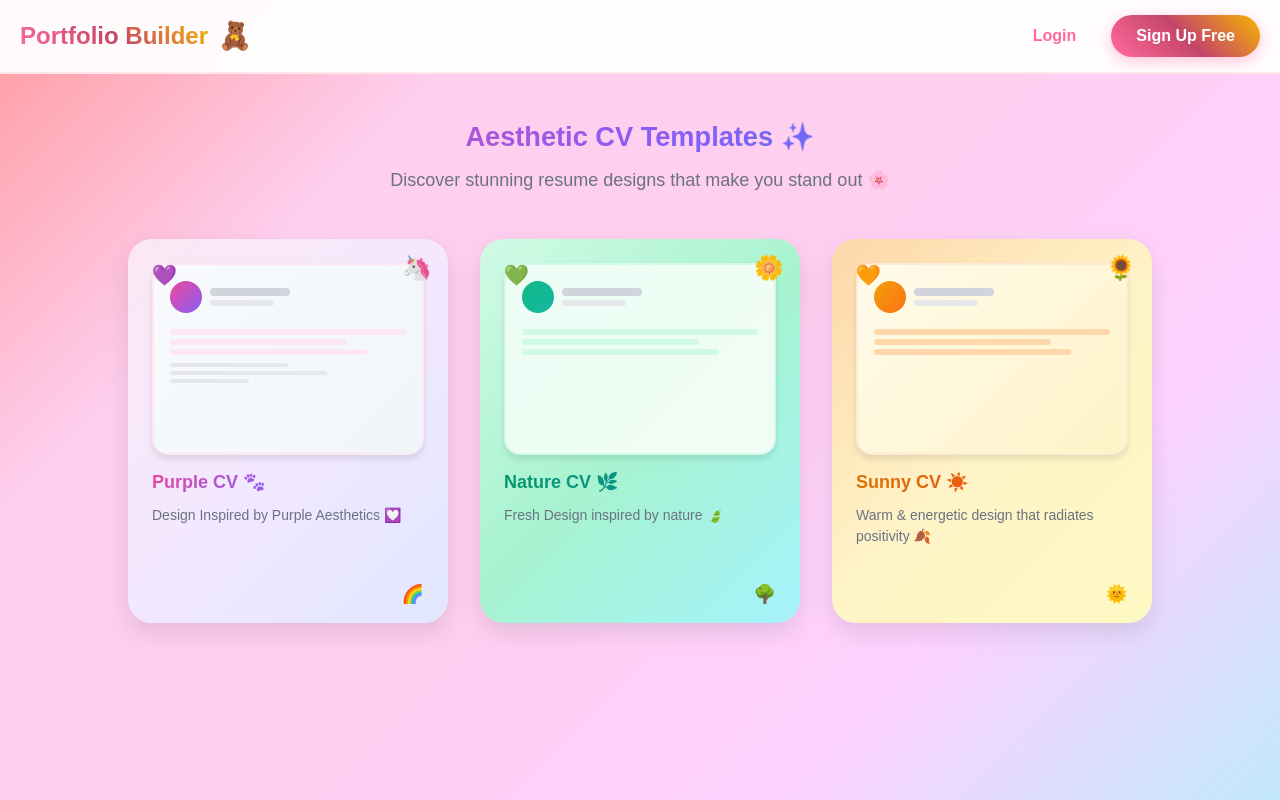
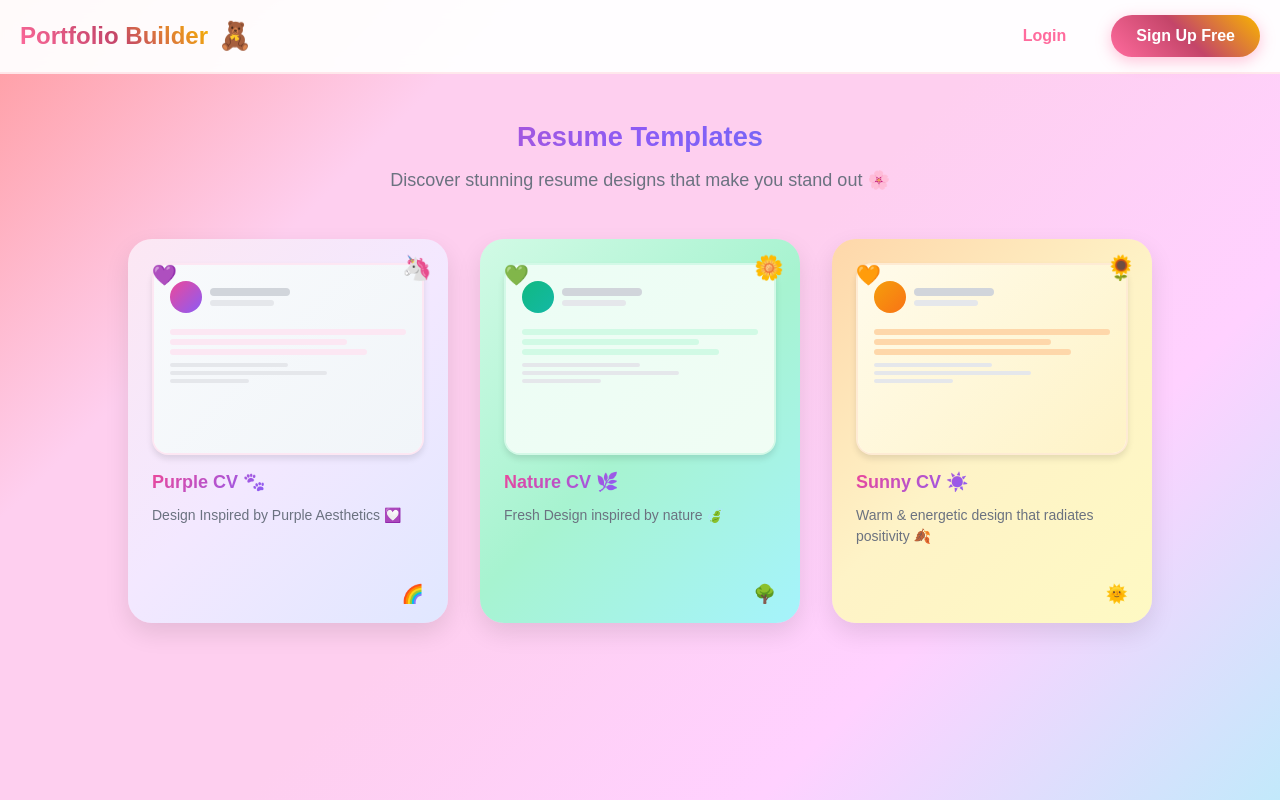
Before and after one commit to Tayyba-Zulfiqar/Portfolio-Builder, a React (Vite) app in the folder Frontend/: page /templates in a window 1280 px wide. Built offline with nearby package versions, Linux system fonts and the light colour scheme.

Commit message:
made card templates reuseable

```diff
--- a/Frontend/Shared/UI Elements/Cards/CardContainer.jsx
+++ b/Frontend/Shared/UI Elements/Cards/CardContainer.jsx
@@ -5,7 +5,7 @@ export default function CardHeader() {
     <>
       <div className="container">
         <div className="head">
-          <h1 className="title">Aesthetic CV Templates ✨</h1>
+          <h1 className="title">Resume Templates </h1>
           <p className="subtitle">
             Discover stunning resume designs that make you stand out 🌸
           </p>
--- a/Frontend/Shared/UI Elements/Cards/Cards.jsx
+++ b/Frontend/Shared/UI Elements/Cards/Cards.jsx
@@ -1,14 +1,51 @@
-import "./Cards.css";
-import PurpleCard from "./PurpleCard";
-import NatureCard from "./NatureCard";
-import SunnyCard from "./SunnyCard";
+import "./TemplateCard";
+import TemplateCard from "./TemplateCard";
 
 export default function Cards() {
+  const templates = [
+    {
+      id: "1",
+      themeClass: "pink-theme",
+      emojis: ["🦄", "💜", "🌈"],
+      avatarClass: "",
+      lineClass: "",
+      title: "Purple CV 🐾",
+      description: "Design Inspired by Purple Aesthetics 💟",
+      btnClass: "pink-btn",
+      btnIcon: "🐻‍❄️",
+      favIcon: "❤️",
+    },
+    {
+      id: "2",
+      themeClass: "green-theme",
+      emojis: ["🌼", "💚", "🌳"],
+      avatarClass: "green-avatar",
+      lineClass: "green-line",
+      title: "Nature CV 🌿",
+      description: "Fresh Design inspired by nature 🍃",
+      btnClass: "green-btn",
+      btnIcon: "🐼",
+      favIcon: "💚",
+    },
+    {
+      id: "3",
+      themeClass: "orange-theme",
+      emojis: ["🌻", "🧡", "🌞"],
+      avatarClass: "orange-avatar",
+      lineClass: "orange-line",
+      title: "Sunny CV ☀️",
+      description: "Warm & energetic design that radiates positivity 🍂",
+      btnClass: "orange-btn",
+      btnIcon: "🐻",
+      favIcon: "🧡",
+    },
+  ];
+
   return (
     <div className="cards-grid">
-      <PurpleCard />
-      <NatureCard />
-      <SunnyCard />
+      {templates.map((template) => (
+        <TemplateCard key={template.id} {...template} />
+      ))}
     </div>
   );
 }
--- a/Frontend/Shared/UI Elements/Cards/NatureCard.jsx
+++ /dev/null
@@ -1,53 +0,0 @@
-import "./Cards.css";
-export default function NatureCard() {
-  return (
-    <div className="cv-card green-theme">
-      <div className="emoji emoji-1">🌼</div>
-      <div className="emoji emoji-2">💚</div>
-      <div className="emoji emoji-3">🌳</div>
-
-      <div className="bg-decoration"></div>
-
-      <div className="cv-preview">
-        <div className="cv-content">
-          <div className="cv-header">
-            <div className="avatar green-avatar"></div>
-            <div className="name-section">
-              <div className="name-bar"></div>
-              <div className="title-bar"></div>
-            </div>
-          </div>
-          <div className="cv-body">
-            <div className="content-line full green-line"></div>
-            <div className="content-line three-quarter green-line"></div>
-            <div className="content-line five-sixth green-line"></div>
-          </div>
-        </div>
-        <div className="hover-overlay green-overlay"></div>
-      </div>
-
-      <div className="template-info">
-        <div className="info-header">
-          <h3 className="template-title green-title">Nature CV 🌿</h3>
-        </div>
-        <p className="template-description">
-          Fresh Design inspired by nature 🍃
-        </p>
-      </div>
-
-      <div className="explore-overlay">
-        <div className="explore-content">
-          <button className="explore-btn green-btn">
-            <span className="btn-icon">🐼</span>
-            <span>Use this Template </span>
-          </button>
-          <div className="action-buttons">
-            <button className="action-btn">
-              <span>💚</span>
-            </button>
-          </div>
-        </div>
-      </div>
-    </div>
-  );
-}
--- a/Frontend/Shared/UI Elements/Cards/SunnyCard.jsx
+++ /dev/null
@@ -1,53 +0,0 @@
-import "./Cards.css";
-export default function SunnyCard() {
-  return (
-    <div className="cv-card orange-theme">
-      <div className="emoji emoji-1">🌻</div>
-      <div className="emoji emoji-2">🧡</div>
-      <div className="emoji emoji-3">🌞</div>
-
-      <div className="bg-decoration"></div>
-
-      <div className="cv-preview">
-        <div className="cv-content">
-          <div className="cv-header">
-            <div className="avatar orange-avatar"></div>
-            <div className="name-section">
-              <div className="name-bar"></div>
-              <div className="title-bar"></div>
-            </div>
-          </div>
-          <div className="cv-body">
-            <div className="content-line full orange-line"></div>
-            <div className="content-line three-quarter orange-line"></div>
-            <div className="content-line five-sixth orange-line"></div>
-          </div>
-        </div>
-        <div className="hover-overlay orange-overlay"></div>
-      </div>
-
-      <div className="template-info">
-        <div className="info-header">
-          <h3 className="template-title orange-title">Sunny CV ☀️</h3>
-        </div>
-        <p className="template-description">
-          Warm & energetic design that radiates positivity 🍂
-        </p>
-      </div>
-
-      <div className="explore-overlay">
-        <div className="explore-content">
-          <button className="explore-btn orange-btn">
-            <span className="btn-icon">🐻</span>
-            <span>Use this Template </span>
-          </button>
-          <div className="action-buttons">
-            <button className="action-btn">
-              <span>🧡</span>
-            </button>
-          </div>
-        </div>
-      </div>
-    </div>
-  );
-}
--- /dev/null
+++ b/Frontend/Shared/UI Elements/Cards/TemplateCard.jsx
@@ -0,0 +1,76 @@
+import "./TemplateCard.css";
+import { useNavigate } from "react-router-dom";
+
+export default function TemplateCard({
+  id,
+  themeClass,
+  emojis,
+  avatarClass,
+  lineClass,
+  title,
+  description,
+  btnClass,
+  btnIcon,
+  favIcon,
+}) {
+  const navigate = useNavigate();
+
+  return (
+    <div className={`cv-card ${themeClass}`}>
+      <div className="emoji emoji-1">{emojis[0]}</div>
+      <div className="emoji emoji-2">{emojis[1]}</div>
+      <div className="emoji emoji-3">{emojis[2]}</div>
+
+      <div className="bg-decoration"></div>
+
+      <div className="cv-preview">
+        <div className="cv-content">
+          <div className="cv-header">
+            <div className={`avatar ${avatarClass}`}></div>
+            <div className="name-section">
+              <div className="name-bar"></div>
+              <div className="title-bar"></div>
+            </div>
+          </div>
+
+          <div className="cv-body">
+            <div className={`content-line full ${lineClass}`}></div>
+            <div className={`content-line three-quarter ${lineClass}`}></div>
+            <div className={`content-line five-sixth ${lineClass}`}></div>
+          </div>
+
+          <div className="cv-footer">
+            <div className="footer-line half"></div>
+            <div className="footer-line two-third"></div>
+            <div className="footer-line one-third"></div>
+          </div>
+        </div>
+        <div className={`hover-overlay ${themeClass}-overlay`}></div>
+      </div>
+
+      <div className="template-info">
+        <div className="info-header">
+          <h3 className={`template-title ${themeClass}-title`}>{title}</h3>
+        </div>
+        <p className="template-description">{description}</p>
+      </div>
+
+      <div className="explore-overlay">
+        <div className="explore-content">
+          <button
+            className={`explore-btn ${btnClass}`}
+            onClick={() => navigate(`/templates/${id}`)}>
+            <span className="btn-icon">{btnIcon}</span>
+            <span>Explore Template </span>
+          </button>
+
+          <div className="action-buttons">
+            <button className="action-btn">
+              <span>{favIcon}</span>
+            </button>
+          </div>
+        </div>
+      </div>
+    </div>
+  );
+}
--- a/Frontend/Shared/UI Elements/Header.css
+++ b/Frontend/Shared/UI Elements/Header.css
@@ -16,6 +16,7 @@
   align-items: center;
 }
 
+/* 🔹 Logo styling */
 .logo {
   display: flex;
   align-items: center;
@@ -57,11 +58,41 @@
   padding: 10px 20px;
   border-radius: 25px;
   transition: all 0.3s ease;
+  margin-right: 10px;
 }
 
 .login-btn:hover {
   background: rgba(255, 107, 157, 0.1);
   transform: translateY(-2px);
+}
+
+.dashboard-btn,
+.templates-btn {
+  background: none;
+  border: none;
+  color: #ff6b9d;
+  font-weight: bold;
+  font-size: 1rem;
+  cursor: pointer;
+  padding: 0;
+  border-radius: 0;
+  transition: color 0.2s ease;
+  text-decoration: none;
+  border-bottom: 1px solid transparent;
+  margin-right: 30px;
+}
+
+.dashboard-btn:hover,
+.templates-btn:hover {
+  color: #c44569;
+  background: none;
+  transform: none;
+}
+
+.templates-btn.active,
+.dashboard-btn.active {
+  border-bottom: 2px solid #ff6b9d;
+  font-weight: bold;
 }
 
 .signup-btn,
@@ -76,6 +107,8 @@
   cursor: pointer;
   transition: all 0.3s ease;
   box-shadow: 0 4px 15px rgba(255, 107, 157, 0.4);
+  text-decoration: none;
+  display: inline-block;
 }
 
 .signup-btn:hover,
--- a/Frontend/Shared/UI Elements/Header.jsx
+++ b/Frontend/Shared/UI Elements/Header.jsx
@@ -1,6 +1,7 @@
 import "./Header.css";
-import { useNavigate } from "react-router-dom";
+import { useNavigate, NavLink } from "react-router-dom";
 import useAuth from "../Context/useAuth.js";
+
 export default function Header() {
   const navigate = useNavigate();
 
@@ -30,16 +31,21 @@ export default function Header() {
         )}
         {currentUser && (
           <div className="auth-buttons">
-            <button
-              className="login-btn"
-              onClick={() => navigate("/templates")}>
+            <NavLink
+              to="/templates"
+              className={({ isActive }) =>
+                isActive ? "templates-btn active" : "templates-btn"
+              }>
               Templates
-            </button>
-            <button
-              className="login-btn"
-              onClick={() => navigate("/dashboard")}>
-              Library
-            </button>
+            </NavLink>
+            <NavLink
+              to="/dashboard"
+              className={({ isActive }) =>
+                isActive ? "dashboard-btn active" : "dashboard-btn"
+              }>
+              Dashboard
+            </NavLink>
+
             <button
               className="logout-btn"
               onClick={() => {
--- a/Frontend/src/Pages/Templates-Page/TemplatePreview.jsx
+++ b/Frontend/src/Pages/Templates-Page/TemplatePreview.jsx
@@ -1,3 +1,3 @@
 export default function TemplatePreview() {
-  return <h1>here users will preview selected template</h1>;
+  return <h1>templates preview here</h1>;
 }
```
Also changed, not shown: Frontend/Shared/UI Elements/Cards/PurpleCard.jsx (deleted, +0 -58 lines), Frontend/Shared/UI Elements/Cards/TemplateCard.css (renamed from Frontend/Shared/UI Elements/Cards/Cards.css), Frontend/src/Pages/Templates-Page/TemplatePreview.module.css (added).
